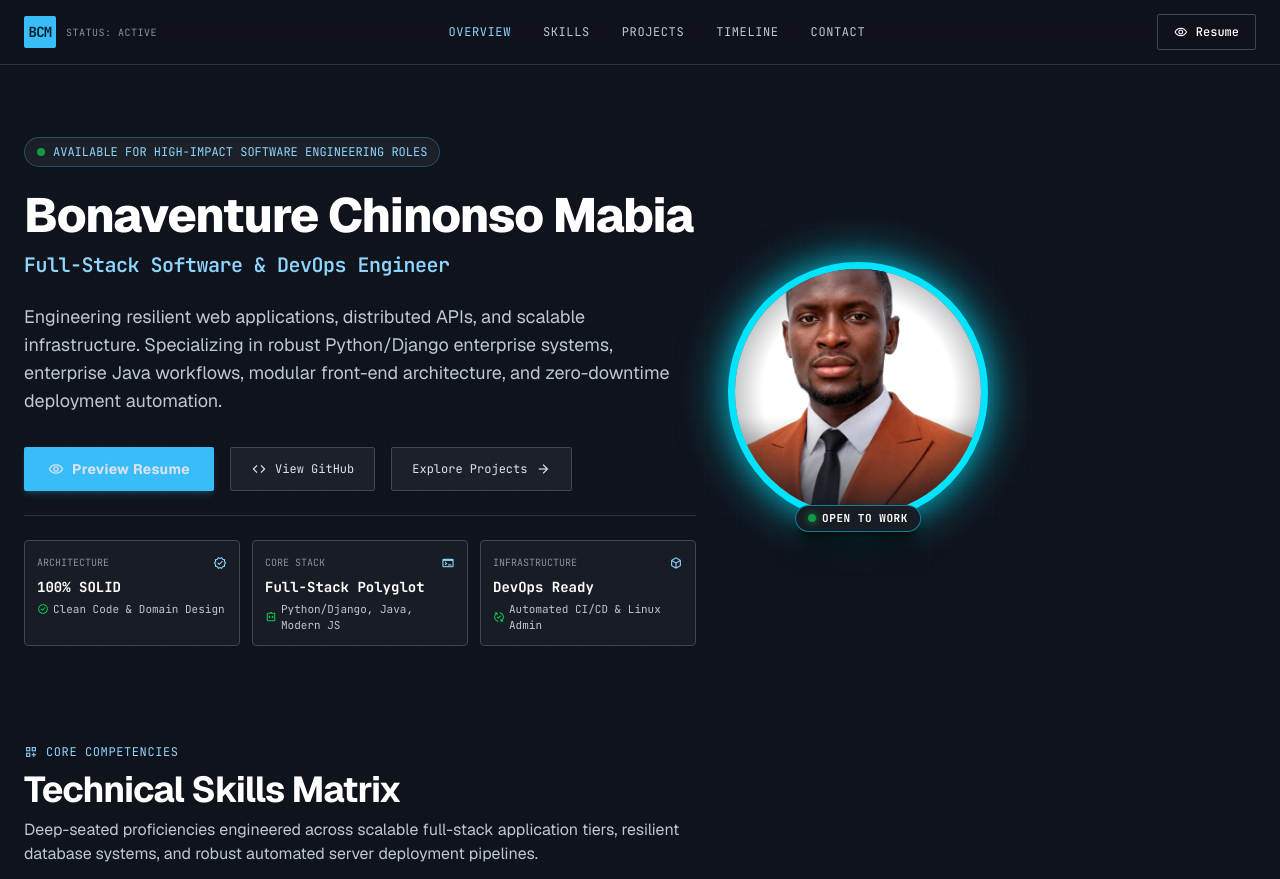
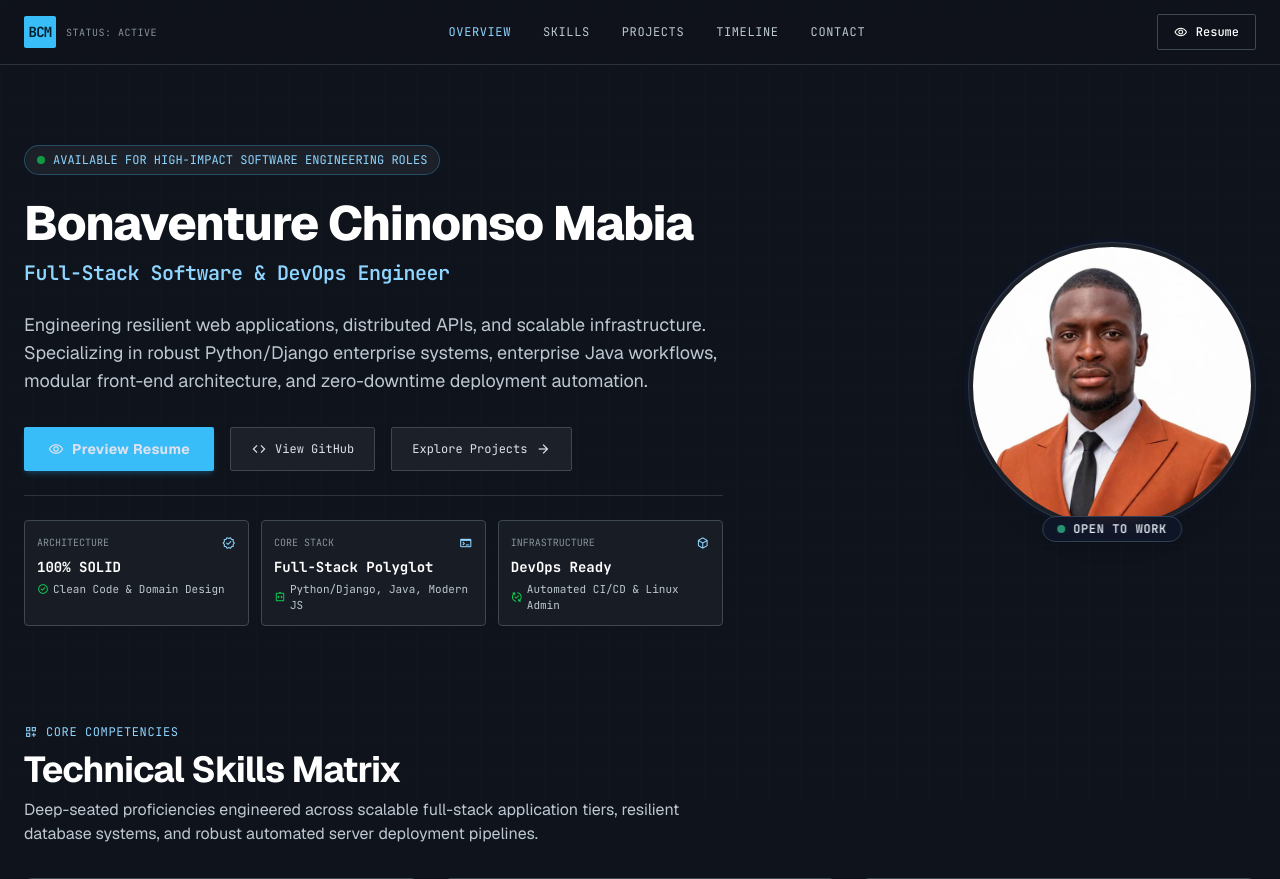
Before and after one commit to bonaventurechinoso-code/portfolio, a Flask app: page / in a window 1280 px wide. Shown: the top 879 px of the page. Run offline with Flask 3, Linux system fonts and the light colour scheme; some libraries are stand-ins or nearby versions.

Commit message:
style(hero): modern executive hero layout with 12-col grid, subtle slate ring, and minimal emerald status badge

```diff
--- a/templates/index.html
+++ b/templates/index.html
@@ -6,10 +6,10 @@
   <!-- ======================================================= -->
   <!-- HERO SECTION -->
   <!-- ======================================================= -->
-  <section class="flex flex-col lg:flex-row items-center lg:items-center justify-start gap-6 lg:gap-8 pt-2 lg:pt-6 max-w-5xl" id="hero">
+  <section class="grid grid-cols-1 lg:grid-cols-12 items-center gap-12 pt-4 lg:pt-8" id="hero">
 
-    <!-- Hero Left: Bio & Details -->
-    <div class="flex-1 flex flex-col gap-6 max-w-2xl order-2 lg:order-1">
+    <!-- Hero Left: Bio & Details (7 columns on desktop) -->
+    <div class="lg:col-span-7 flex flex-col gap-6 order-2 lg:order-1">
 
       <!-- Availability Chip -->
       <div
@@ -73,43 +73,22 @@
 
     </div>
 
-    <!-- Hero Right: Avatar Circular Card Tight with Text -->
-    <div class="w-auto flex flex-col items-center justify-center flex-shrink-0 order-1 lg:order-2 my-2 lg:my-0">
-      <div class="relative flex items-center justify-center group">
-        <!-- Soft Cyan Glow in Accent Color (#00E5FF) -->
-        <div
-          class="absolute -inset-2 bg-[#00E5FF] opacity-35 blur-xl group-hover:opacity-55 transition-opacity duration-300 pointer-events-none"
-          style="border-radius: 50%;">
+    <!-- Hero Right: Clean Executive Profile Image (5 columns on desktop) -->
+    <div class="lg:col-span-5 flex justify-center lg:justify-end order-1 lg:order-2">
+      <div class="relative mx-auto lg:mx-0">
+        <!-- Clean Subtle Border & Ring - No Heavy Glow/Cyan -->
+        <div class="relative w-56 h-56 sm:w-64 sm:h-64 lg:w-72 lg:h-72 rounded-full p-1 border border-slate-700/80 ring-4 ring-slate-900/50 bg-surface-container shadow-xl">
+          <img
+            src="{{ url_for('static', filename=profile.avatar) }}"
+            alt="{{ profile.name }}"
+            class="w-full h-full object-cover object-top rounded-full"
+          />
         </div>
 
-        <!-- 4px Border in Accent Color (#00E5FF) - 100% Perfect Circle (260px desktop, 180px mobile) -->
-        <div
-          class="relative w-[180px] h-[180px] lg:w-[260px] lg:h-[260px] p-[3px] bg-[#00E5FF] shadow-[0_0_25px_rgba(0,229,255,0.45),0_0_50px_rgba(0,229,255,0.2)]"
-          style="border-radius: 50%; border: 4px solid #00E5FF; box-sizing: border-box;">
-          <!-- Inner Circular Image Frame with Tight Crop to Eliminate White Background -->
-          <div
-            class="relative w-full h-full overflow-hidden bg-[#0f131c]"
-            style="border-radius: 50%;">
-            <img
-              src="{{ url_for('static', filename=profile.avatar) }}"
-              alt="{{ profile.name }}"
-              class="w-full h-full object-cover filter contrast-[1.05]"
-              style="object-position: center 15%; transform: scale(1.3); border-radius: 50%;"
-            />
-            <!-- Subtle Dark Vignette & Bottom Gradient to blend seamlessly with dark theme -->
-            <div
-              class="absolute inset-0 pointer-events-none"
-              style="border-radius: 50%; background: radial-gradient(circle, transparent 55%, rgba(15, 19, 28, 0.45) 85%, rgba(15, 19, 28, 0.85) 100%), linear-gradient(to top, rgba(15, 19, 28, 0.75) 0%, transparent 40%);">
-            </div>
-          </div>
-        </div>
-
-        <!-- Status Badge Overlapping the Bottom of the Circle: Green Dot + OPEN TO WORK -->
-        <div
-          class="absolute -bottom-2.5 left-1/2 -translate-x-1/2 z-20 whitespace-nowrap inline-flex items-center gap-1.5 px-3 py-1 bg-[#181c24] border border-[#00E5FF]/50 shadow-xl shadow-black/90 font-code-block text-[10px] lg:text-[11px] font-bold text-white tracking-wider"
-          style="border-radius: 9999px;">
-          <span class="size-2 bg-[#0bda57] animate-pulse shadow-[0_0_8px_#0bda57]" style="border-radius: 50%;"></span>
-          <span class="text-white">OPEN TO WORK</span>
+        <!-- Polished Minimal "OPEN TO WORK" Badge -->
+        <div class="absolute -bottom-3 left-1/2 -translate-x-1/2 whitespace-nowrap inline-flex items-center gap-2 bg-slate-900/90 backdrop-blur-md border border-slate-700 text-xs font-medium px-3.5 py-1 rounded-full text-slate-200 shadow-md">
+          <span class="size-2 rounded-full bg-emerald-400 animate-pulse"></span>
+          <span class="font-code-block tracking-wider font-semibold">OPEN TO WORK</span>
         </div>
       </div>
     </div>
```
